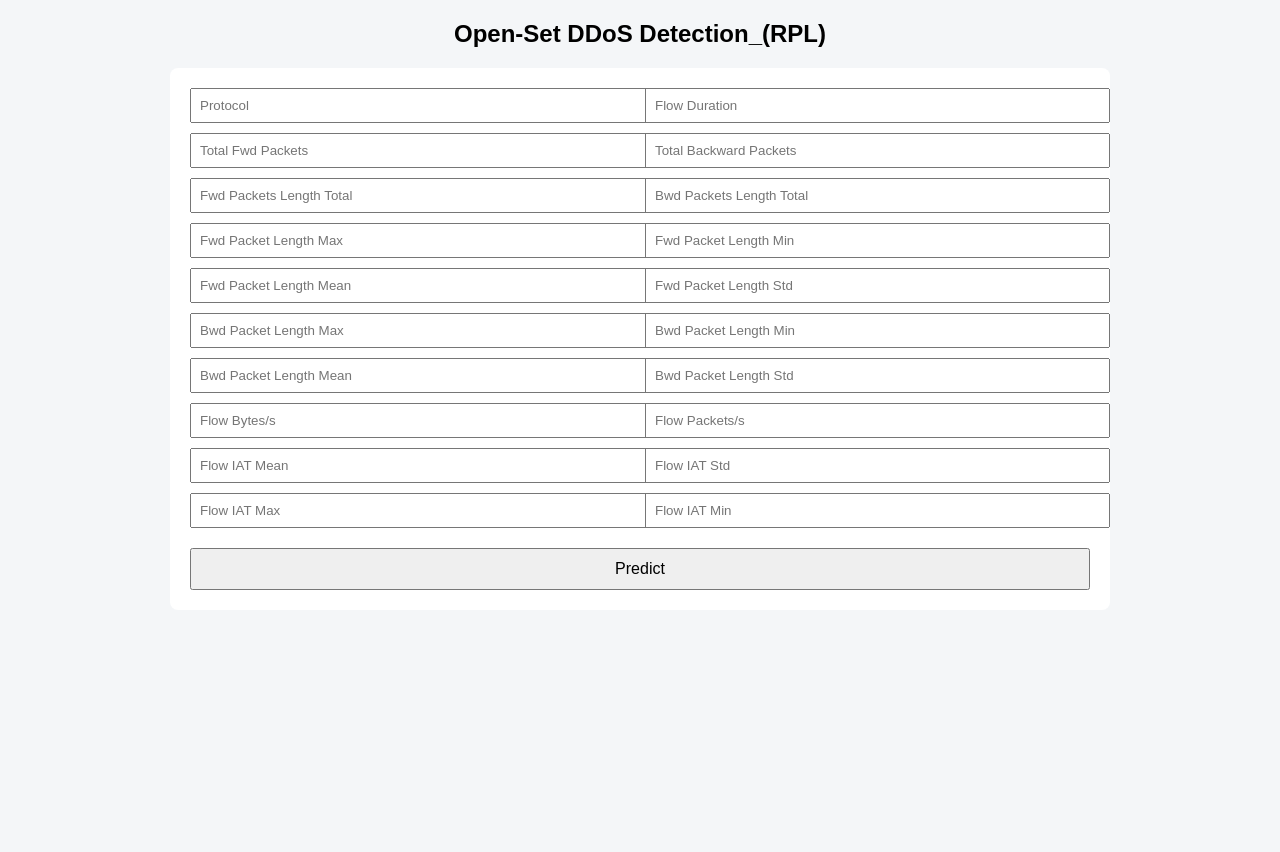
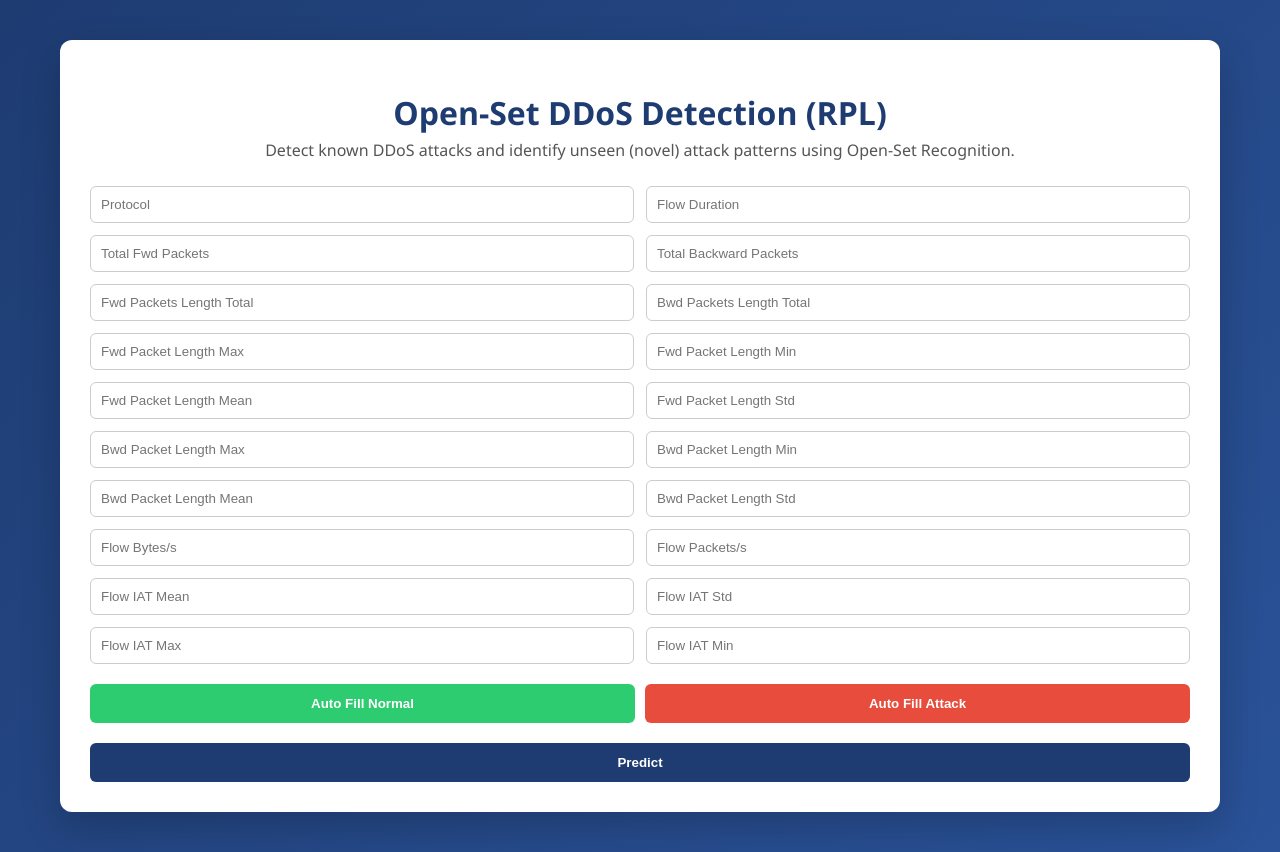
Before and after one commit to Sanjaysai456/Open-Set-Recognition-of-Novel-DDoS-Attack-Patterns-Using-Reciprocal-Points-Learning, a FastAPI app: page / in a window 1280 px wide. Before the commit the page ends 590 px from the top, so only its background shows below. Run offline with FastAPI, Linux system fonts and the light colour scheme.

Commit message:
ui updated

```diff
--- a/templates/ddos_form.html
+++ b/templates/ddos_form.html
@@ -3,76 +3,135 @@
 <head>
     <title>Open-Set DDoS Detection</title>
     <style>
-        body { font-family: Arial; background: #f4f6f8; }
-        h2 { text-align: center; }
-        form {
-            max-width: 900px;
-            margin: auto;
+        body {
+            font-family: 'Segoe UI', sans-serif;
+            background: linear-gradient(135deg, #1e3c72, #2a5298);
+            margin: 0;
+            padding: 0;
+        }
+
+        .container {
+            max-width: 1100px;
+            margin: 40px auto;
             background: white;
-            padding: 20px;
-            border-radius: 8px;
+            padding: 30px;
+            border-radius: 12px;
+            box-shadow: 0 15px 40px rgba(0,0,0,0.2);
         }
+
+        h1 {
+            text-align: center;
+            margin-bottom: 5px;
+            color: #1e3c72;
+        }
+
+        .desc {
+            text-align: center;
+            margin-bottom: 25px;
+            color: #555;
+        }
+
         .grid {
             display: grid;
             grid-template-columns: repeat(2, 1fr);
+            gap: 12px;
+        }
+
+        input {
+            padding: 10px;
+            border-radius: 6px;
+            border: 1px solid #ccc;
+        }
+
+        .buttons {
+            margin-top: 20px;
+            display: flex;
             gap: 10px;
         }
-        input {
-            padding: 8px;
-            width: 100%;
+
+        button {
+            flex: 1;
+            padding: 12px;
+            border: none;
+            border-radius: 6px;
+            font-weight: bold;
+            cursor: pointer;
         }
-        button {
-            margin-top: 20px;
-            padding: 10px;
-            width: 100%;
-            font-size: 16px;
+
+        .predict {
+            background: #1e3c72;
+            color: white;
         }
+
+        .normal-btn {
+            background: #2ecc71;
+            color: white;
+        }
+
+        .attack-btn {
+            background: #e74c3c;
+            color: white;
+        }
+
         .result {
-            margin-top: 20px;
+            margin-top: 25px;
             text-align: center;
-            font-size: 18px;
+            font-size: 20px;
             font-weight: bold;
         }
     </style>
 </head>
 
 <body>
-<h2>Open-Set DDoS Detection_(RPL)</h2>
+<div class="container">
+
+    <h1>Open-Set DDoS Detection (RPL)</h1>
+    <div class="desc">
+        Detect known DDoS attacks and identify unseen (novel) attack patterns using Open-Set Recognition.
+    </div>
 
     <form method="post" action="/predict">
+
         <div class="grid">
-        <input name="Protocol" placeholder="Protocol" required>
-        <input name="Flow Duration" placeholder="Flow Duration" required>
+            <input name="Protocol" placeholder="Protocol">
+            <input name="Flow Duration" placeholder="Flow Duration">
 
-        <input name="Total Fwd Packets" placeholder="Total Fwd Packets" required>
-        <input name="Total Backward Packets" placeholder="Total Backward Packets" required>
+            <input name="Total Fwd Packets" placeholder="Total Fwd Packets">
+            <input name="Total Backward Packets" placeholder="Total Backward Packets">
 
-        <input name="Fwd Packets Length Total" placeholder="Fwd Packets Length Total" required>
-        <input name="Bwd Packets Length Total" placeholder="Bwd Packets Length Total" required>
+            <input name="Fwd Packets Length Total" placeholder="Fwd Packets Length Total">
+            <input name="Bwd Packets Length Total" placeholder="Bwd Packets Length Total">
 
-        <input name="Fwd Packet Length Max" placeholder="Fwd Packet Length Max" required>
-        <input name="Fwd Packet Length Min" placeholder="Fwd Packet Length Min" required>
+            <input name="Fwd Packet Length Max" placeholder="Fwd Packet Length Max">
+            <input name="Fwd Packet Length Min" placeholder="Fwd Packet Length Min">
 
-        <input name="Fwd Packet Length Mean" placeholder="Fwd Packet Length Mean" required>
-        <input name="Fwd Packet Length Std" placeholder="Fwd Packet Length Std" required>
+            <input name="Fwd Packet Length Mean" placeholder="Fwd Packet Length Mean">
+            <input name="Fwd Packet Length Std" placeholder="Fwd Packet Length Std">
 
-        <input name="Bwd Packet Length Max" placeholder="Bwd Packet Length Max" required>
-        <input name="Bwd Packet Length Min" placeholder="Bwd Packet Length Min" required>
+            <input name="Bwd Packet Length Max" placeholder="Bwd Packet Length Max">
+            <input name="Bwd Packet Length Min" placeholder="Bwd Packet Length Min">
 
-        <input name="Bwd Packet Length Mean" placeholder="Bwd Packet Length Mean" required>
-        <input name="Bwd Packet Length Std" placeholder="Bwd Packet Length Std" required>
+            <input name="Bwd Packet Length Mean" placeholder="Bwd Packet Length Mean">
+            <input name="Bwd Packet Length Std" placeholder="Bwd Packet Length Std">
 
-        <input name="Flow Bytes/s" placeholder="Flow Bytes/s" required>
-        <input name="Flow Packets/s" placeholder="Flow Packets/s" required>
+            <input name="Flow Bytes/s" placeholder="Flow Bytes/s">
+            <input name="Flow Packets/s" placeholder="Flow Packets/s">
 
-        <input name="Flow IAT Mean" placeholder="Flow IAT Mean" required>
-        <input name="Flow IAT Std" placeholder="Flow IAT Std" required>
+            <input name="Flow IAT Mean" placeholder="Flow IAT Mean">
+            <input name="Flow IAT Std" placeholder="Flow IAT Std">
 
-        <input name="Flow IAT Max" placeholder="Flow IAT Max" required>
-        <input name="Flow IAT Min" placeholder="Flow IAT Min" required>
+            <input name="Flow IAT Max" placeholder="Flow IAT Max">
+            <input name="Flow IAT Min" placeholder="Flow IAT Min">
         </div>
 
-    <button type="submit">Predict</button>
+        <div class="buttons">
+            <button type="button" class="normal-btn" onclick="fillNormal()">Auto Fill Normal</button>
+            <button type="button" class="attack-btn" onclick="fillAttack()">Auto Fill Attack</button>
+        </div>
+
+        <div class="buttons">
+            <button type="submit" class="predict">Predict</button>
+        </div>
 
         {% if result %}
         <div class="result">
@@ -80,6 +139,21 @@
         </div>
         {% endif %}
     </form>
+</div>
+
+<script>
+function fillNormal() {
+    document.querySelectorAll("input").forEach(input => {
+        input.value = Math.floor(Math.random() * 50) + 10;
+    });
+}
+
+function fillAttack() {
+    document.querySelectorAll("input").forEach(input => {
+        input.value = Math.floor(Math.random() * 1000) + 500;
+    });
+}
+</script>
 
 </body>
 </html>
```
Lines whose indentation alone changed are shown as unchanged.
